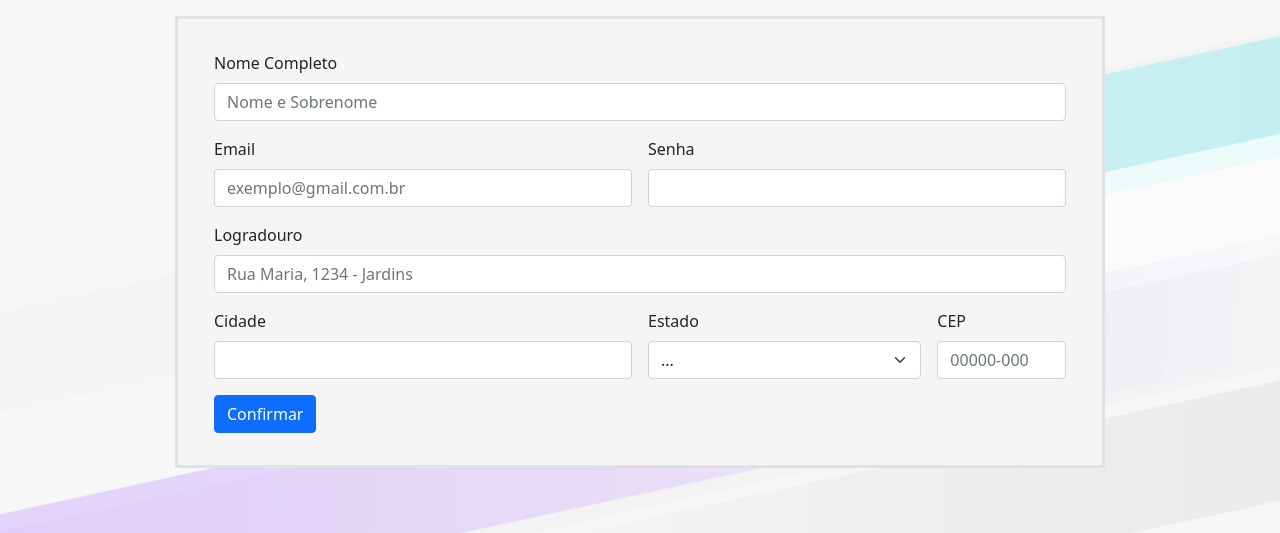
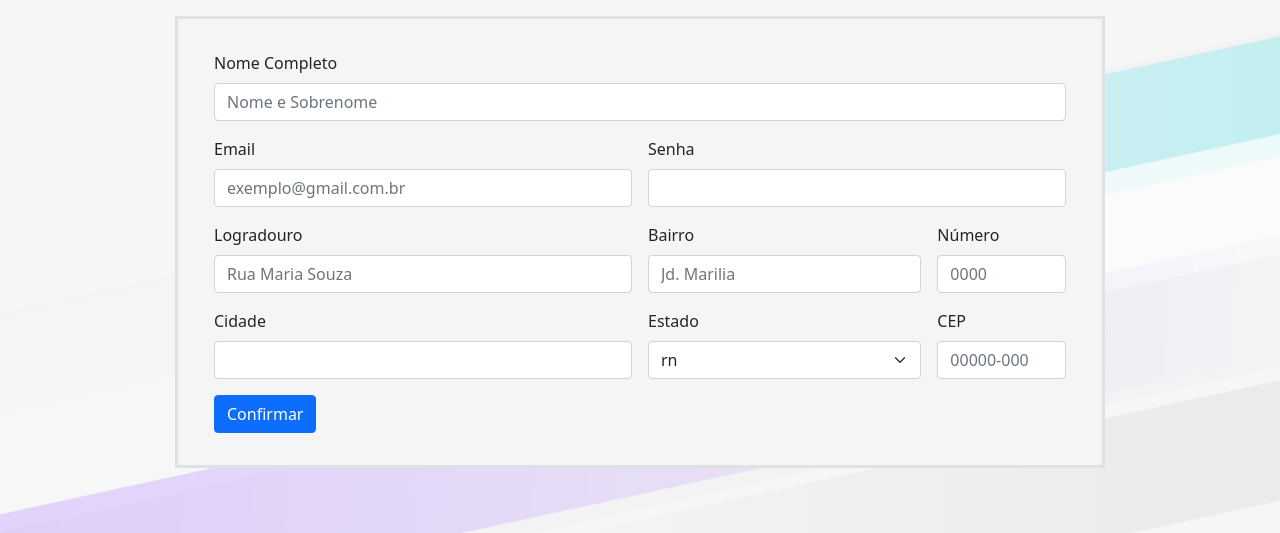
Before and after one commit to Guilherme-R/cadastro_cliente_py, a Flask app: page /cadastro in a window 1280 px wide. Shown: the top 533 px of the page. Run offline with Flask 2, Linux system fonts and the light colour scheme; the visitor is signed in with stand-in values (Sample User, id 1).

Commit message:
Melhorias no cadastro e automatização da inserção do endereço com o ViaCEP

```diff
--- a/app/entities/Estados.py
+++ b/app/entities/Estados.py
@@ -1,3 +1,26 @@
-estados=('...','Acre','Alagoas','Amapá','Amazonas','Bahia','Ceará','Brásilia','Espírito Santo','Goiás','Maranhão',
-'Mato Grosso','Mato Grosso do Sul','Minas Gerais','Pará','Paraíba','Paraná','Pernambuco','Piauí','Rio de Janeiro',
-'Rio Grande do Norte','Rio Grande do Sul','Rondônia','Roraima','Santa Catarina','São Paulo','Sergipe','Tocantins')
+estados={'ac','Acre',
+         'al','Alagoas',
+         'ap', 'Amapá',
+         'am', 'Amazonas',
+         'ba', 'Bahia',
+         'ce', 'Ceará',
+         'df', 'Distrito Federal',
+         'es', 'Espírito Santo',
+         'go', 'Goiás',
+         'ma', 'Maranhão',
+         'mt', 'Mato Grosso',
+         'ms', 'Mato Grosso do Sul',
+         'mg', 'Minas Gerais',
+         'pa', 'Pará',
+         'pb', 'Paraíba',
+         'pr', 'Pernambuco',
+         'pi', 'Piauí',
+         'rj', 'Rio de Janeiro',
+         'rn', 'Rio Grande do Norte',
+         'rs', 'Rio Grande do Sul',
+         'ro', 'Rondônia',
+         'rr', 'Roraima',
+         'sc', 'Santa Catarina',
+         'sp', 'São Paulo',
+         'se', 'Sergipe',
+         'to', 'Tocantins'}
--- a/app/main.py
+++ b/app/main.py
@@ -1,7 +1,8 @@
-from flask import Flask, render_template, request, redirect, url_for, session, flash, url_for
+from flask import Flask, render_template, request, redirect, url_for, session, flash, url_for, make_response, jsonify
 from entities.Usuario import Usuario
 from entities.Endereco import Endereco
 from entities.Estados import estados
+import requests
 
 app= Flask(__name__)
 app.secret_key = 'amoeba'
@@ -67,4 +68,17 @@ def criar():
 
     return redirect(url_for('index'));
 
+@app.route('/pesquisar_endereco', methods=['POST',])
+def pesquisar_endereco():
+    json = requests.get('https://viacep.com.br/ws/01001000/json/').json()
+
+    res = make_response(jsonify({'logradouro': json['logradouro'],
+                                 'bairro': json['bairro'],
+                                 'cidade': json['localidade'],
+                                 'estado': json['uf']}), 200)
+
+    return res
+
+
+
 app.run(debug=True)
--- a/app/templates/cadastro.html
+++ b/app/templates/cadastro.html
@@ -15,9 +15,17 @@
       <label for="inputSenha" class="form-label">Senha</label>
       <input name="senha" type="password" class="form-control" id="inputSenha">
     </div>
-    <div class="col-12">
+    <div class="col-6">
       <label for="inputLogradouro" class="form-label">Logradouro</label>
-      <input name="logradouro" type="text" class="form-control" id="inputLogradouro" placeholder="Rua Maria, 1234 - Jardins">
+      <input name="logradouro" type="text" class="form-control" id="inputLogradouro" placeholder="Rua Maria Souza">
+    </div>
+    <div class="col-4">
+      <label for="inputbairro" class="form-label">Bairro</label>
+      <input name="bairro" type="text" class="form-control" id="inputBairro" placeholder="Jd. Marilia">
+    </div>
+    <div class="col-2">
+      <label for="inputnumero" class="form-label">Número</label>
+      <input name="numero" type="text" class="form-control" id="inputNumero" placeholder="0000">
     </div>
     <div class="col-md-6">
       <label for="inputCidade" class="form-label">Cidade</label>
@@ -27,17 +35,32 @@
       <label for="inputEstado" class="form-label">Estado</label>
       <select name="estado" id="inputEstado" class="form-select">
         {% for estado in estados %}
-        <option>{{ estado }}</option>
+          <option>{{ estado }}</option>
         {% endfor %}
       </select>
     </div>
     <div class="col-md-2">
-      <label for="inputCep" class="form-label">CEP</label>
-      <input name="cep" type="text" class="form-control" id="inputCep" placeholder="00000-000">
+        <label for="inputCep" class="form-label">CEP</label>
+        <input name="cep" id="inputCep" type="text" class="form-control" oninput="if(document.getElementById('inputCep').value.length == 9) pesquisar_endereco()" maxlength="9" placeholder="00000-000">
     </div>
     <div class="col-12">
       <button type="submit" class="btn btn-primary mb-3">Confirmar</button>
     </div>
   </form>
 
+<script>
+  function pesquisar_endereco(){
+    fetch('{{ url_for('pesquisar_endereco') }}', {method: "POST"})
+      .then(function (response){
+      response.json().then(function (data) {
+        document.getElementById('inputLogradouro').value = data['logradouro']
+        document.getElementById('inputBairro').value = data['bairro']
+        document.getElementById('inputCidade').value = data['cidade']
+        document.getElementById('inputEstado').value = data['estado']
+      })
+    })
+  }
+
+</script>
+
 {% endblock %}
```
